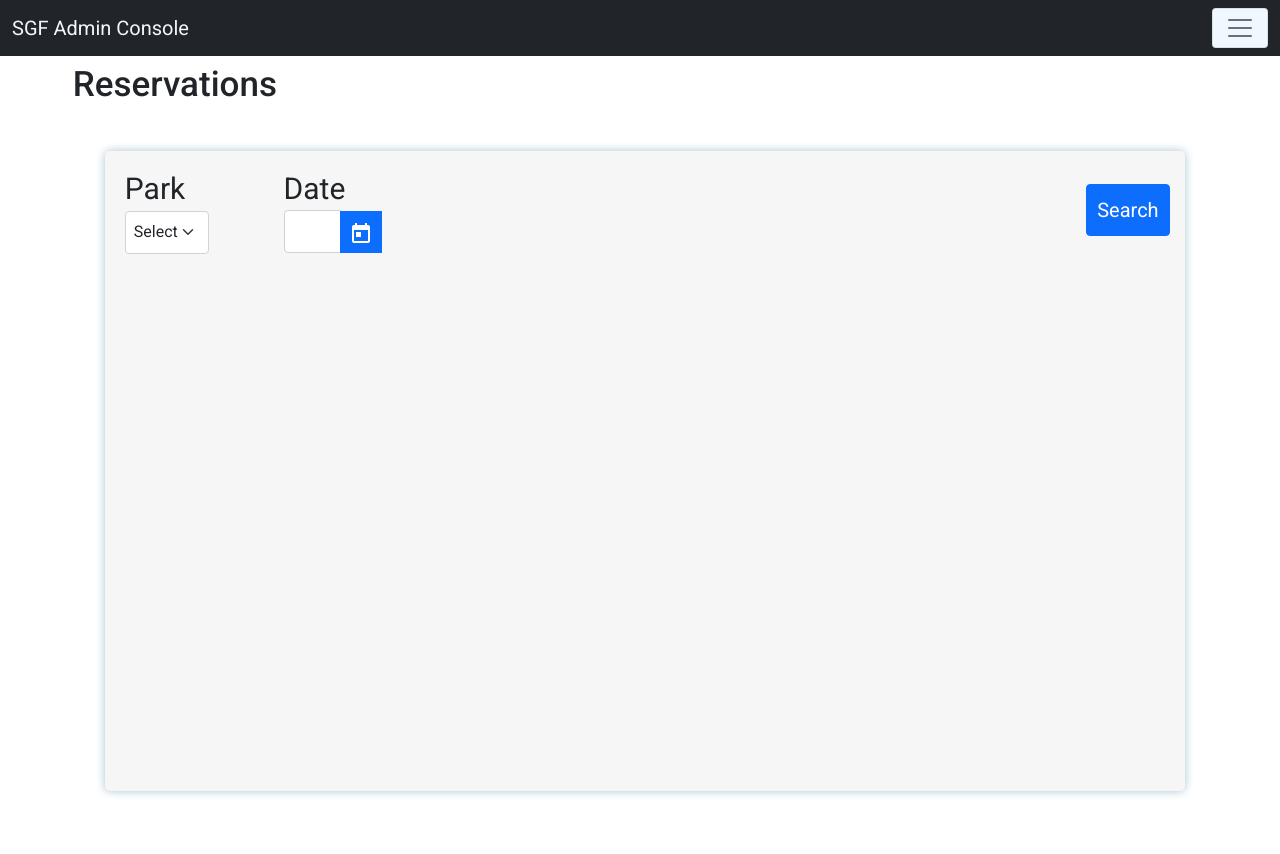
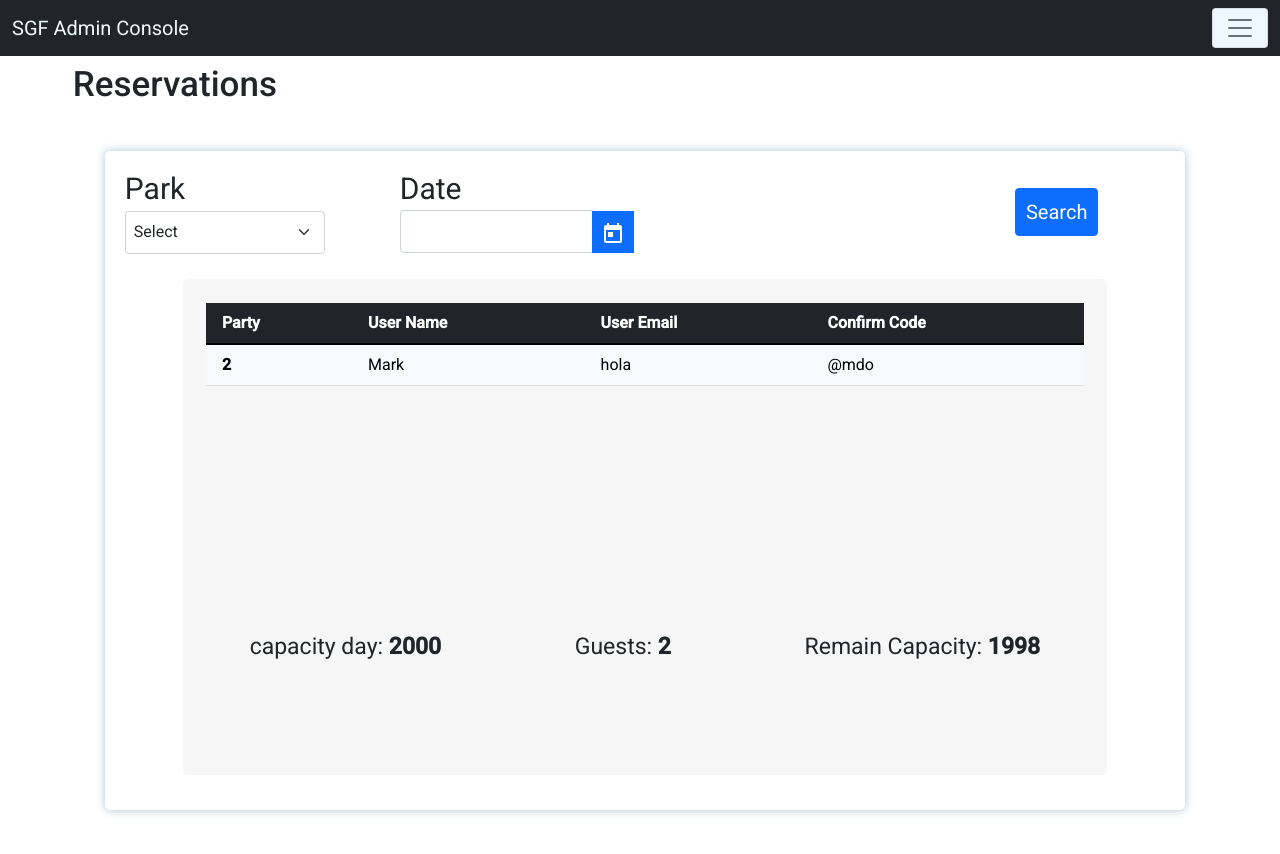
Before and after one commit to Seg-mentation-Fault/web_admin, an Angular app in the folder admin/: page /reservations in a window 1280 px wide. Built offline with nearby package versions, Linux system fonts and the light colour scheme; what ng-sidebar would draw is missing.

Commit message:
adding the reservatio view

```diff
--- a/admin/src/app/reservations/reservations.component.css
+++ b/admin/src/app/reservations/reservations.component.css
@@ -16,7 +16,7 @@
 body {
   margin: 50px 0px 2px 82px;
   padding: 15px;
-  background-color: #f6f6f6;
+  /* background-color: #f6f6f6; */
   border-radius: 5px;
   box-shadow: 0px 0px 10px rgb(168, 196, 212);
   width: 87%;
@@ -50,12 +50,14 @@ label {
 
 .button-container {
   height: 100%;
-  margin: 0px 0px 5px 700px;
+  margin-left: auto;
+  margin-right: -45px;
+  /* margin: 0px 0px 5px 700px; */
   width: 200px;
 }
 
 .button-search {
-  padding: 10px 10px;
+  padding: 8px 10px;
   font-size: 20px;
 }
 
@@ -63,3 +65,43 @@ label {
   /* width: 80px; */
   padding-left: 8px;
 }
+
+.display-reservations {
+  margin: 20px auto;
+  width: 88%;
+  height: 62vh;
+  background-color: #f6f6f6;
+  border-radius: 5px;
+}
+
+.tableFixHead {
+  margin: 0px auto;
+  width: 95%;
+  overflow: auto;
+  height: 300px;
+}
+.tableFixHead thead th {
+  position: sticky;
+  top: 0;
+  z-index: 1;
+}
+
+/* Just common table stuff. Really. */
+table {
+  border-collapse: collapse;
+  width: 100%;
+}
+th,
+td {
+  padding: 8px 16px;
+}
+
+.summary-reservation {
+  margin: 30px auto;
+  display: flex;
+  justify-content: space-around;
+}
+
+.summary-reservation h3 {
+  font-size: 23px;
+}
--- a/admin/src/app/reservations/reservations.component.html
+++ b/admin/src/app/reservations/reservations.component.html
@@ -25,5 +25,33 @@
         </div>
       </div>
     </form>
+    <div class="display-reservations">
+      <br />
+      <div class="tableFixHead">
+        <table class="table table-light table-hover">
+          <thead>
+            <tr class="table-dark">
+              <th scope="col">Party</th>
+              <th scope="col">User Name</th>
+              <th scope="col">User Email</th>
+              <th scope="col">Confirm Code</th>
+            </tr>
+          </thead>
+          <tbody>
+            <tr>
+              <th scope="row">2</th>
+              <td>Mark</td>
+              <td>hola</td>
+              <td>@mdo</td>
+            </tr>
+          </tbody>
+        </table>
+      </div>
+      <div class="summary-reservation">
+        <h3>capacity day: <b>2000</b></h3>
+        <h3>Guests: <b>2</b></h3>
+        <h3>Remain Capacity: <b>1998</b></h3>
+      </div>
+    </div>
   </body>
 </div>
```
